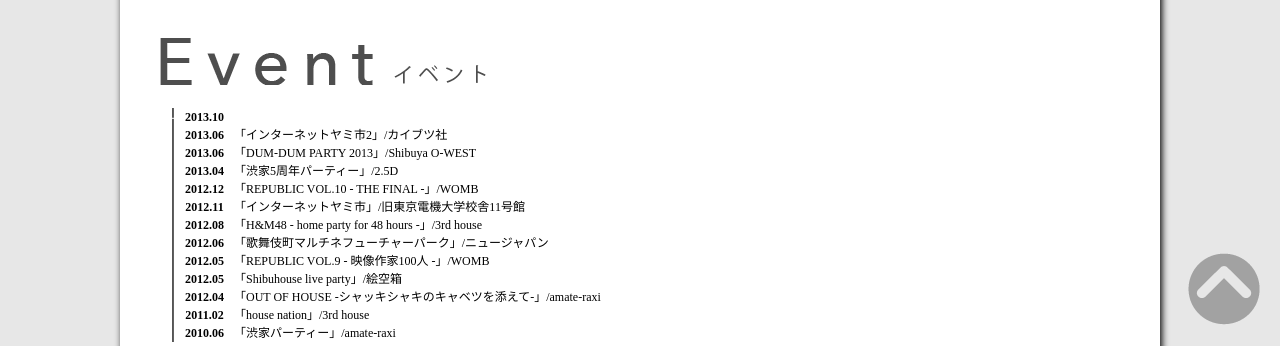
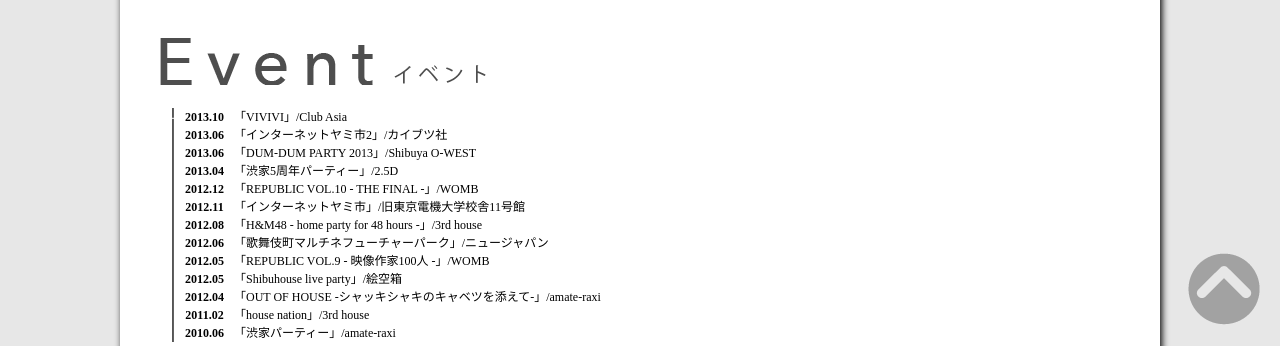
Before and after one commit to ayafujiaya/shibuhouse_new_web, a PHP site: page /bio.php in a window 1280 px wide. Shown: the part 572-918 px from the top of the page. Run offline with PHP 8.4, Linux system fonts and the light colour scheme; some libraries are stand-ins or nearby versions.

Commit message:
Update event.php

```diff
--- a/text/bio/event.php
+++ b/text/bio/event.php
@@ -1,7 +1,7 @@
 <table>
 <tr>
 <th>2013.10</th>
-<td style="cursor: pointer" onclick='dynamic_ex_load("./text/bio_explain/vivivi.php");'><div id="bio_background" 「VIVIVI」/Club Asia</div></td>
+<td style="cursor: pointer" onclick='dynamic_ex_load("./text/bio_explain/vivivi.php");'><div id="bio_background"> 「VIVIVI」/Club Asia</div></td>
 </tr>
 <tr>
 <th>2013.06</th>
```
